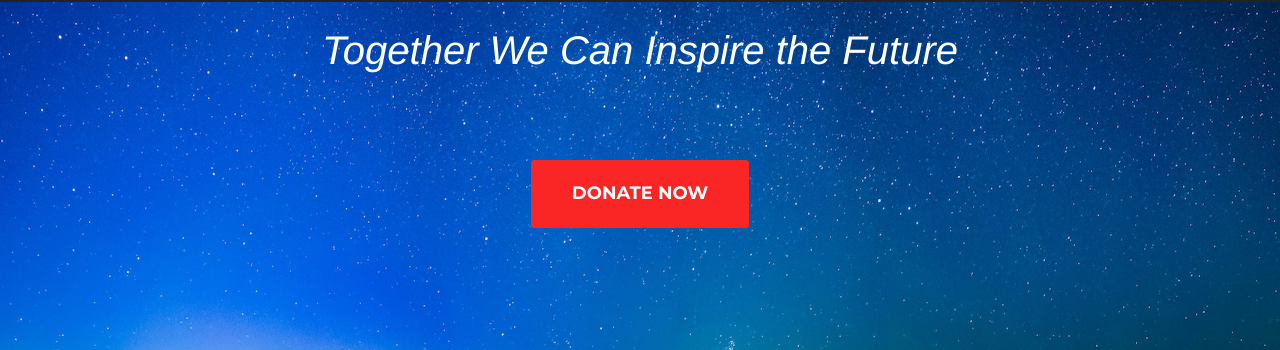
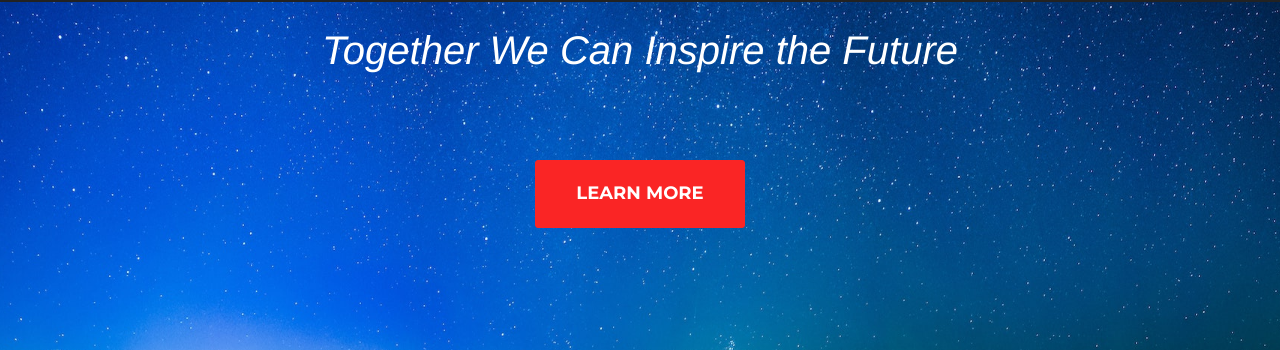
Before and after one commit to HughFerg/operation-space, a Jekyll site: the page built from index.html, in a window 1280 px wide and 900 px high, scrolled down 317 px. Shown: the part 78-428 px from the top of the window. Built offline with Jekyll 4.4.1, drawn with Linux system fonts in a browser that asks for light colours; nearby versions of some CDN libraries; some web fonts are replaced; library files that are not in the unit come from our copies.

Commit message:
keith fix and new donor form

```diff
--- a/_2017_pages/donate.html
+++ b/_2017_pages/donate.html
@@ -33,7 +33,7 @@ title: Donate Now
             </div>
             <div class="col-lg-6" style="margin-top: 5%;">
                 <center>
-                        <script src="https://donorbox.org/widget.js" paypalExpress="false"></script><iframe src="https://donorbox.org/embed/operationspace" height="685px" width="100%" style="max-width:500px; min-width:310px; max-height:none!important" seamless="seamless" name="donorbox" frameborder="0" scrolling="no" allowpaymentrequest></iframe>
+                    <script src="https://donorbox.org/widget.js" paypalExpress="false"></script><iframe src="https://donorbox.org/embed/operationspace" height="685px" width="100%" style="max-width:500px; min-width:310px; max-height:none!important" seamless="seamless" name="donorbox" frameborder="0" scrolling="no" allowpaymentrequest></iframe>
                 </center>
             </div>
         </div>
--- a/_layouts/2017_home.html
+++ b/_layouts/2017_home.html
@@ -29,7 +29,7 @@
                 <div class="intro-heading">Operation Space<br></div>
                 <div class="intro-lead-in">Together We Can Inspire the Future</div>
                 <div class="intro-lead-in"><br></div>
-                <a href="/donate" class="page-scroll btn btn-xl">Donate Now</a>
+                <a href="/donate" class="page-scroll btn btn-xl">Learn More</a>
             </div>
         </div>
     </header>
```
Also changed, not shown: 1 other file.
